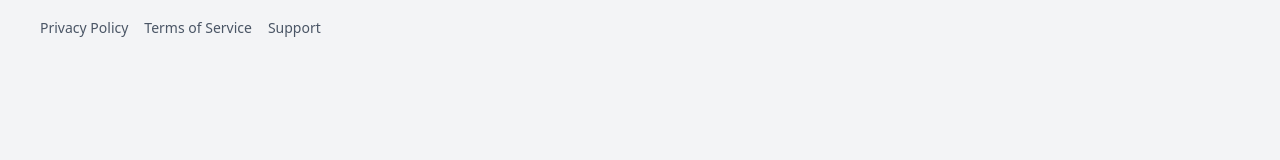
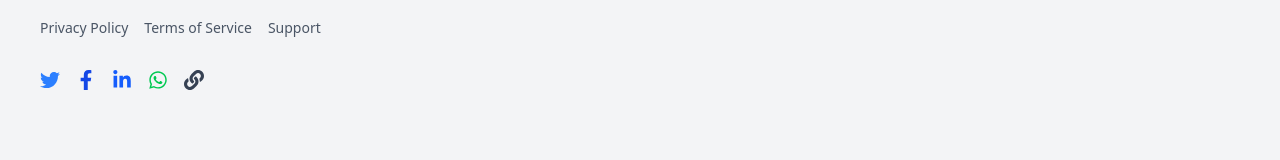
Before and after one commit to Taher-17/IDT-Website, a Next.js app: page /apps/AIDesign in a window 1280 px wide. Shown: the part 538-698 px from the top of the page. Built offline with nearby package versions, Linux system fonts and the light colour scheme.

Commit message:
add share buttons

```diff
--- a/app/apps/[slug]/page.tsx
+++ b/app/apps/[slug]/page.tsx
@@ -3,6 +3,7 @@ import { apps } from "@/data/app";
 import { AppItem } from "@/types/AppItem";
 import { AppFeature } from "@/types/AppFeature";
 import { contactEmail } from "@/data/constants";
+import ShareButtons from "@/components/ShareButtons";
 import Image from "next/image";
 import Link from "next/link";
 
@@ -46,6 +47,11 @@ function AppHero(app: AppItem) {
             <div className="flex flex-col sm:flex-row gap-4 mt-4">
               <Links {...app} />
             </div>
+
+            <ShareButtons
+              url={`https://innovativedigitaltechnologies.software/apps/${app.path}`}
+              title={app.title}
+            />
           </div>
 
           {/* RIGHT — Hero image */}
--- a/components/HeroSection.tsx
+++ b/components/HeroSection.tsx
@@ -18,7 +18,7 @@ export default function HeroSection() {
       <div className="mt-10 flex flex-col sm:flex-row items-center justify-center gap-4 sm:gap-6">
         {/* Primary Button */}
         <a
-          href={`${externalAppsURL}`}
+          href="/apps"
           className="w-50 rounded-lg px-6 py-3 text-sm font-semibold text-white shadow-md ring-1 ring-inset ring-blue-300/30 hover:bg-blue-500 focus:outline-none focus:ring-2 focus:ring-offset-2 focus:ring-blue-400 transition-all duration-200 bg-blue-500 dark:bg-blue-600 dark:hover:bg-blue-400"
         >
           Explore Our Apps
--- /dev/null
+++ b/components/ShareButtons.tsx
@@ -0,0 +1,92 @@
+"use client";
+
+import {
+  FaTwitter,
+  FaFacebookF,
+  FaLinkedinIn,
+  FaWhatsapp,
+  FaLink,
+} from "react-icons/fa";
+import { useState } from "react";
+
+interface ShareButtonsProps {
+  url: string;
+  title?: string;
+}
+
+export default function ShareButtons({ url, title }: ShareButtonsProps) {
+  const [copied, setCopied] = useState(false);
+
+  const handleCopy = () => {
+    navigator.clipboard.writeText(url);
+    setCopied(true);
+    setTimeout(() => setCopied(false), 2000);
+  };
+
+  return (
+    <div className="flex gap-4 items-center mt-4">
+      {/* Twitter */}
+      <a
+        href={`https://twitter.com/intent/tweet?text=${encodeURIComponent(
+          title || ""
+        )}&url=${encodeURIComponent(url)}`}
+        target="_blank"
+        rel="noopener noreferrer"
+        className="text-blue-500 hover:text-blue-600 transition"
+        aria-label="Share on Twitter"
+      >
+        <FaTwitter size={20} />
+      </a>
+
+      {/* Facebook */}
+      <a
+        href={`https://www.facebook.com/sharer/sharer.php?u=${encodeURIComponent(
+          url
+        )}`}
+        target="_blank"
+        rel="noopener noreferrer"
+        className="text-blue-700 hover:text-blue-800 transition"
+        aria-label="Share on Facebook"
+      >
+        <FaFacebookF size={20} />
+      </a>
+
+      {/* LinkedIn */}
+      <a
+        href={`https://www.linkedin.com/shareArticle?mini=true&url=${encodeURIComponent(
+          url
+        )}&title=${encodeURIComponent(title || "")}`}
+        target="_blank"
+        rel="noopener noreferrer"
+        className="text-blue-600 hover:text-blue-700 transition"
+        aria-label="Share on LinkedIn"
+      >
+        <FaLinkedinIn size={20} />
+      </a>
+
+      {/* WhatsApp */}
+      <a
+        href={`https://api.whatsapp.com/send?text=${encodeURIComponent(
+          title || ""
+        )} ${encodeURIComponent(url)}`}
+        target="_blank"
+        rel="noopener noreferrer"
+        className="text-green-500 hover:text-green-600 transition"
+        aria-label="Share on WhatsApp"
+      >
+        <FaWhatsapp size={20} />
+      </a>
+
+      {/* Copy link */}
+      <button
+        onClick={handleCopy}
+        className="text-gray-700 dark:text-gray-300 hover:text-gray-900 dark:hover:text-white transition"
+        aria-label="Copy link"
+      >
+        <FaLink size={20} />
+      </button>
+
+      {copied && <span className="text-sm text-green-500 ml-2">Copied!</span>}
+    </div>
+  );
+}
```
